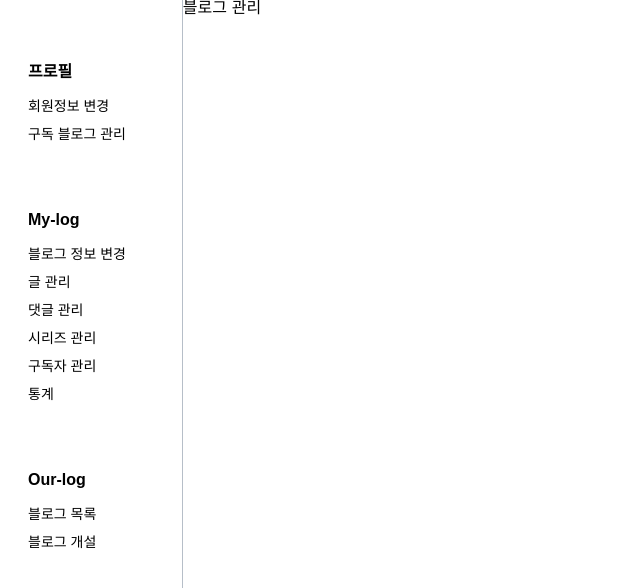
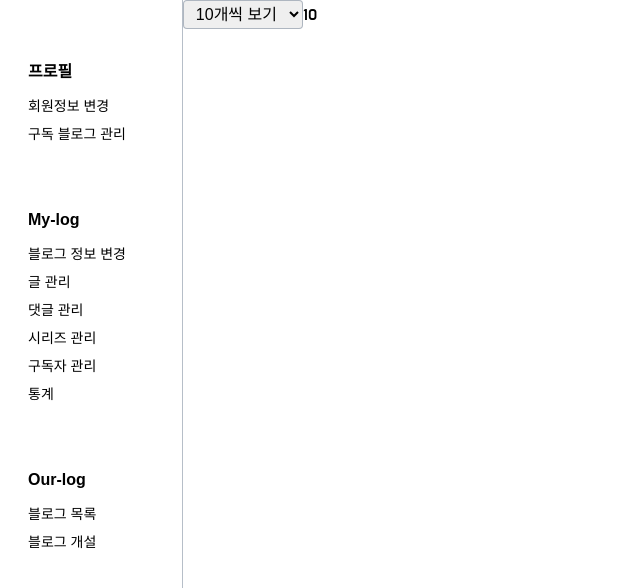
Before and after one commit to sorrel012/log-us, a Next.js app: page /manage in a window 1280 px wide. Shown: the top 588 px of the page, without its empty margins (0-640 px from the left). Built offline with nearby package versions, Linux system fonts and the light colour scheme; a web font is replaced by a local one.

Commit message:
feat: 커스텀 셀렉트 박스 컴포넌트 구현

```diff
--- a/src/app/manage/page.tsx
+++ b/src/app/manage/page.tsx
@@ -1,3 +1,28 @@
+'use client';
+
+import { useState } from 'react';
+import SelectBox, { SelectType } from '@/components/SelectBox';
+
+const items: SelectType[] = [
+    { value: 10, text: '10개씩 보기' },
+    { value: 20, text: '20개씩 보기' },
+    { value: 30, text: '30개씩 보기' },
+];
+
 export default function ManageMain() {
-    return <div>블로그 관리</div>;
+    const [itemsPerPage, setItemsPerPage] = useState(10);
+
+    const handleItemsPerPageChange = (value) => {
+        setItemsPerPage(value);
+    };
+
+    return (
+        <div>
+            <SelectBox
+                onItemsPerPageChange={handleItemsPerPageChange}
+                items={items}
+            />
+            {itemsPerPage}
+        </div>
+    );
 }
--- /dev/null
+++ b/src/components/SelectBox.tsx
@@ -0,0 +1,34 @@
+'use client';
+
+export interface SelectType {
+    value: number;
+    text: string;
+}
+
+interface SelectProps {
+    onItemsPerPageChange: (value: number) => void;
+    items: SelectType[];
+}
+
+export default function SelectBox({
+    onItemsPerPageChange,
+    items,
+}: SelectProps) {
+    const handleItemsPerPageChange = (event) => {
+        const selectedValue = event.target.value;
+        onItemsPerPageChange(selectedValue);
+    };
+
+    return (
+        <select
+            onChange={handleItemsPerPageChange}
+            className="font-default rounded border border-solid border-customLightBlue-100 px-2 py-1 outline-none"
+        >
+            {items.map((item) => (
+                <option key={item.value} value={item.value}>
+                    {item.text}
+                </option>
+            ))}
+        </select>
+    );
+}
```
